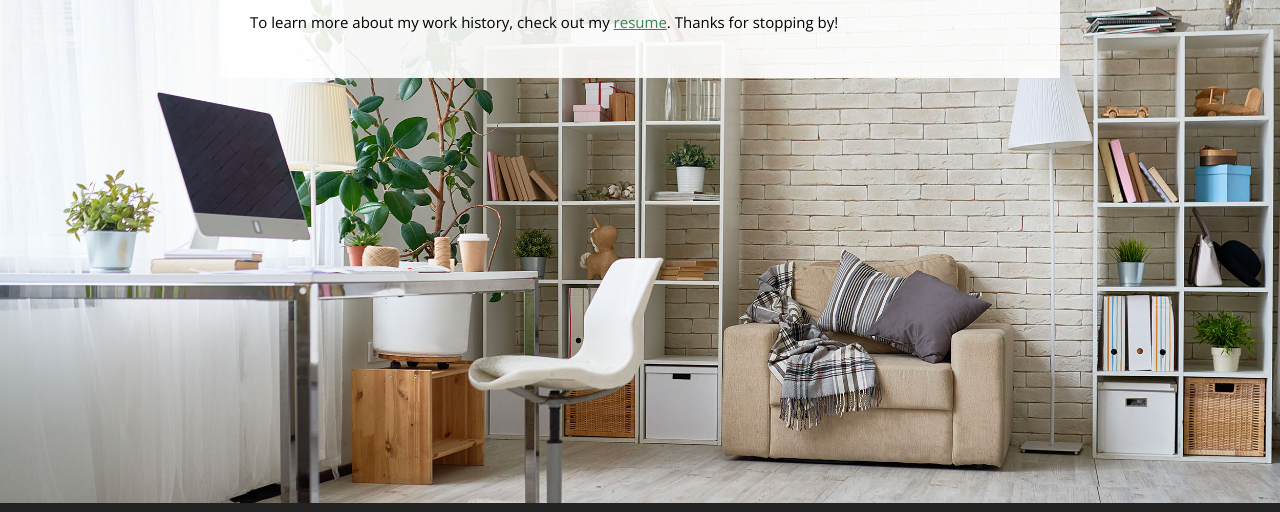
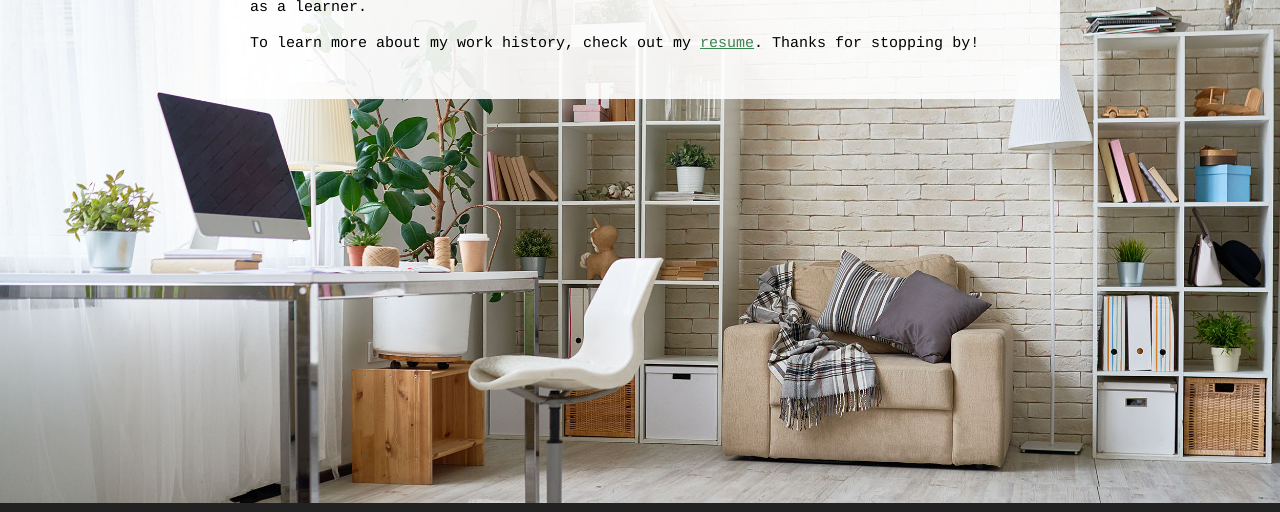
Before and after one commit to kirankumarhr672002/portfolio, a plain HTML site: page index.html in a window 1280 px wide. Shown: the part 230-742 px from the top of the page. Drawn offline with nearby package versions, Linux system fonts and the light colour scheme.

Commit message:
Update styles.css

```diff
--- a/css/styles.css
+++ b/css/styles.css
@@ -46,6 +46,9 @@ h2 {
 }
 h3 {
     font-size: 2.4rem;
+}
+p{
+  font-family:Courier,monospace;
 }
 
 /* links */
```
